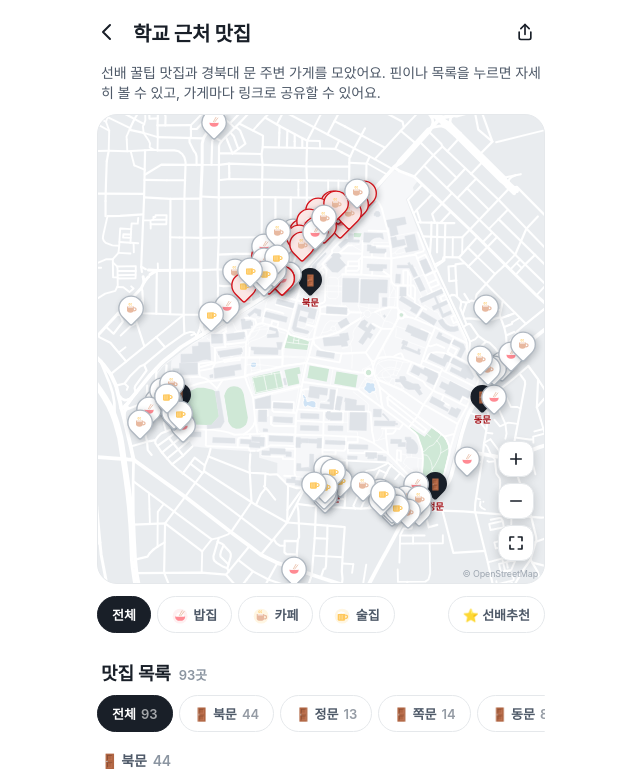
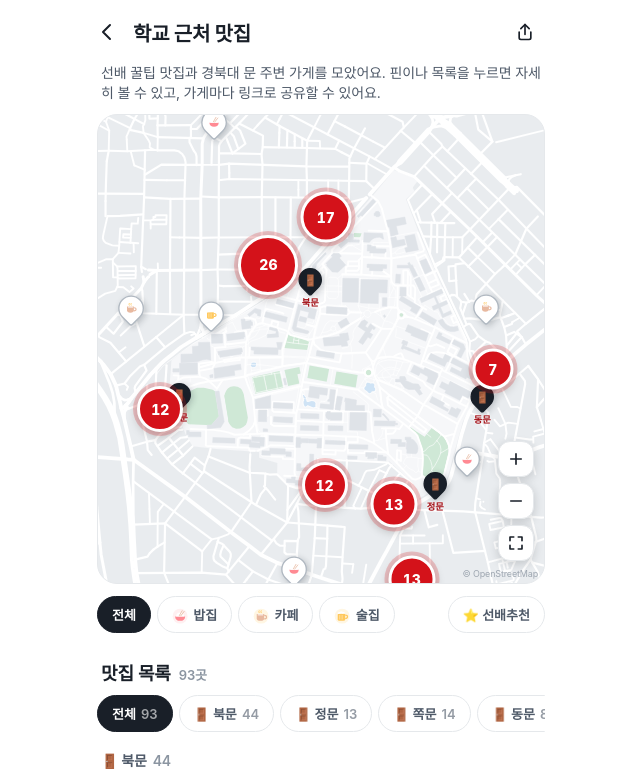
Before and after one commit to wkddmstn/knutour, a plain HTML site: page docs/restaurant/index.html in a window 1280 px wide. Shown: the top 776 px of the page, without its empty margins (319-959 px from the left). Drawn offline with Linux system fonts and the light colour scheme; files that its build step writes are made by us from their sources; a web font is replaced by a local one.

Commit message:
맛집 지도: 몰린 핀을 숫자 동그라미로 묶기
- campusmap.js setZones에 cluster 옵션 추가 (화면에서 겹치는 핀을 개수 동그라미로, 확대하면 풀림)
- 동그라미를 누르면 그 지역으로 확대, 동그라미끼리도 겹치지 않게 합침
- 맛집 페이지에서만 사용 (문 표시·선택한 가게·같은 건물 가게는 묶지 않음)

Co-Authored-By: Claude Opus 5.5 <noreply@anthropic.com>

```diff
--- a/docs/css/style.css
+++ b/docs/css/style.css
@@ -1271,3 +1271,12 @@ a.icon-btn { display: inline-grid; place-items: center; color: inherit; }
 /* 맛집 목록 위 문별로 보기 칩 (전체 · 🚪 북문 44 · …) */
 .gate-chips { margin: -2px 0 6px; }
 .gate-chips button span { margin-left: 2px; font-weight: 600; opacity: .6; }
+/* 지도 핀 묶음: 겹치는 핀들을 숫자 동그라미 하나로 (campusmap.js drawClusters). 많이 모일수록 조금 크게 */
+.cm-pin.cm-clustered { display: none; }
+.cm-cluster { position: absolute; z-index: 2; transform: translate(-50%, -50%); display: grid; place-items: center;
+              width: calc(34px + var(--n, 2) * 1px); height: calc(34px + var(--n, 2) * 1px); padding: 0; border-radius: 50%;
+              background: var(--primary); color: #fff; font-size: 14px; font-weight: 800; font-variant-numeric: tabular-nums;
+              border: 3px solid var(--card); box-shadow: 0 0 0 4px color-mix(in srgb, var(--primary) 22%, transparent), 0 4px 10px rgba(36, 28, 22, .25);
+              cursor: pointer; transition: transform .15s var(--ease-toss); }
+.cm-cluster:active { transform: translate(-50%, -50%) scale(.92); }
+.campus-map.dragging .cm-cluster { pointer-events: none; }
--- a/docs/js/campusmap.js
+++ b/docs/js/campusmap.js
@@ -314,6 +314,7 @@ export class CampusMap {
     (this.marks || []).forEach((m) => put(m.node, m.lat, m.lng));
     if (this.bubble) put(this.bubble.node, this.bubble.lat, this.bubble.lng);
     this.el.classList.toggle("show-zone-names", this.scale >= this.at.zone);
+    this.drawClusters();
     if (!this._labelRaf) this._labelRaf = requestAnimationFrame(() => { this._labelRaf = 0; this.drawLabels(); });
   }
 
@@ -347,8 +348,11 @@ export class CampusMap {
   // ----- 장소 핀 -----
   // status(zone) → "cleared" | "next" | "" , onSelect(zone)
   // status: "cleared" | "next" | "locked"(다른 테마 장소, 누르면 lockNote 안내만) | ""
-  setZones(zones, { status = () => "", onSelect = null, bubble = true, lockNote = () => "" } = {}) {
+  // cluster: 핀이 많을 때(맛집 지도) 화면에서 겹치는 핀들을 "숫자 동그라미"로 묶는다. 확대할수록 풀린다.
+  //   { radius: 묶는 거리(px), skip: (z) => true면 안 묶음(문 표시·선택한 가게 등) }. 안 주면 묶지 않는다.
+  setZones(zones, { status = () => "", onSelect = null, bubble = true, lockNote = () => "", cluster = null } = {}) {
     this.pins.forEach((p) => p.node.remove());
+    this.cluster = cluster;
     this.pins = zones.map((z) => {
       const st = status(z);
       const node = document.createElement("button");
@@ -366,9 +370,65 @@ export class CampusMap {
         if (bubble) this.showBubble(z, st, onSelect); else onSelect(z);
       };
       this.layer.appendChild(node);
-      return { lat: z.lat, lng: z.lng, node };
+      return { lat: z.lat, lng: z.lng, node, z };
     });
     this.place();
+  }
+
+  // ----- 핀 묶기 (숫자 동그라미) -----
+  // 지금 확대 정도에서 화면상 radius px 안에 모인 핀들을 한 묶음으로. 앞에서부터 차례로 묶는 단순한 방식(핀 100개 안팎이면 충분히 빠름).
+  // 같은 건물처럼 사실상 같은 자리(8m 안)에 있는 핀은 아무리 확대해도 안 풀리니 묶지 않고 그대로 둔다.
+  drawClusters() {
+    const pool = (this.clusterNodes ||= []);
+    let used = 0;
+    if (this.cluster) {
+      const s = this.scale, R = this.cluster.radius || 44, skip = this.cluster.skip || (() => false);
+      const pts = this.pins.filter((p) => !skip(p.z)).map((p) => ({ p, x: (px(p.lng) - this.vb.x) * s, y: (py(p.lat) - this.vb.y) * s }));
+      // 핀 하나하나를 묶음으로 시작해서, 중심끼리 R보다 가까운 두 묶음을 더 이상 없을 때까지 합친다 (숫자 동그라미끼리도 안 겹치게)
+      let groups = pts.map((b) => ({ m: [b], x: b.x, y: b.y }));
+      for (let merged = true; merged;) {
+        merged = false;
+        for (let i = 0; i < groups.length && !merged; i++) {
+          for (let j = i + 1; j < groups.length; j++) {
+            const A = groups[i], B = groups[j];
+            if (Math.hypot(A.x - B.x, A.y - B.y) > R) continue;
+            const m = [...A.m, ...B.m];
+            groups[i] = { m, x: m.reduce((t, b) => t + b.x, 0) / m.length, y: m.reduce((t, b) => t + b.y, 0) / m.length };
+            groups.splice(j, 1);
+            merged = true;
+            break;
+          }
+        }
+      }
+      const taken = new Set();
+      for (const { m: group } of groups) {
+        if (group.length < 2) continue;
+        const spreadM = Math.max(...group.flatMap((b) => group.map((c) => Math.hypot(b.x - c.x, b.y - c.y)))) / s;
+        if (spreadM < 8) continue;
+        group.forEach((b) => { taken.add(b); b.p.node.classList.add("cm-clustered"); });
+        let node = pool[used];
+        if (!node) {
+          node = pool[used] = document.createElement("button");
+          node.type = "button";
+          node.className = "cm-cluster";
+          this.layer.appendChild(node);
+        }
+        used++;
+        const n = group.length;
+        node.hidden = false;
+        node.textContent = n;
+        node.setAttribute("aria-label", `가게 ${n}곳 모여 있음, 눌러서 확대`);
+        node.style.setProperty("--n", Math.min(n, 30));
+        node.style.left = (group.reduce((t, b) => t + b.x, 0) / n / this.el.clientWidth) * 100 + "%";
+        node.style.top = (group.reduce((t, b) => t + b.y, 0) / n / this.el.clientHeight) * 100 + "%";
+        const members = group.map((b) => ({ lat: b.p.lat, lng: b.p.lng }));
+        node.onclick = (e) => { e.stopPropagation(); this.fit(members, 30); };
+      }
+      this.pins.forEach((p) => { if (!pts.some((b) => b.p === p && taken.has(b))) p.node.classList.remove("cm-clustered"); });
+    } else {
+      this.pins.forEach((p) => p.node.classList.remove("cm-clustered"));
+    }
+    for (let i = used; i < pool.length; i++) pool[i].hidden = true;
   }
   // 핀을 누르면 뜨는 작은 말풍선: 장소 이름 + "미션 보기"
   showBubble(z, st, onSelect, note = "") {
--- a/docs/js/food-page.js
+++ b/docs/js/food-page.js
@@ -196,6 +196,8 @@ function renderMap(list) {
     status: (r) => r.gate ? "gate" : ["food", r.tip ? "tip" : "", r.id === st.selId ? "sel" : ""].join(" "),
     onSelect: (r) => { if (!r.gate) select(r.id, false); },
     bubble: false,
+    // 북문처럼 가게가 몰린 곳은 숫자 동그라미로 묶고, 누르면 확대해서 풀어 준다 (문 표시·선택한 가게는 안 묶음)
+    cluster: { radius: 46, skip: (z) => z.gate || z.id === st.selId },
   });
   const sel = list.find((r) => r.id === st.selId);
   if (sel) map.fit([sel], 220);   // 너무 확대하면 캠퍼스 밖은 빈 땅처럼 보여서, 근처 문·가게가 함께 보이게
```
